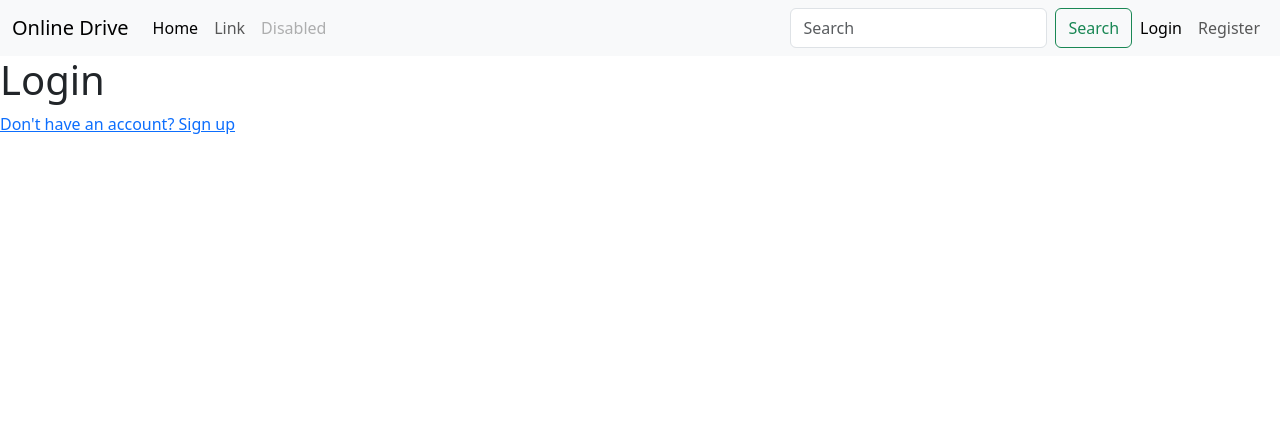
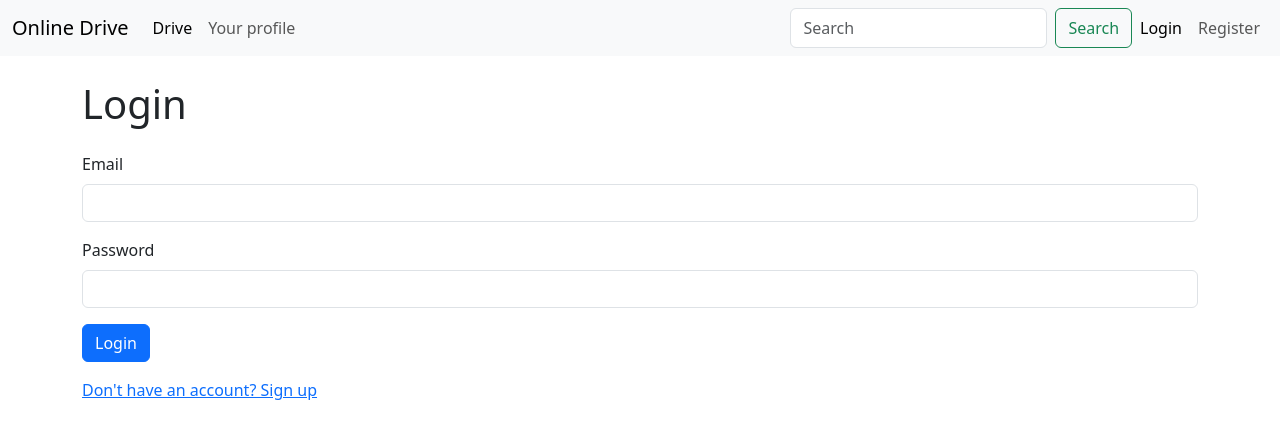
Before and after one commit to zb0r0/online_drive, a Flask app: page /login in a window 1280 px wide. Shown: the top 439 px of the page. Run offline with Flask 3, Linux system fonts and the light colour scheme.

Commit message:
login/register done

```diff
--- a/app.py
+++ b/app.py
@@ -1,17 +1,24 @@
-from flask import Flask, render_template, url_for
+from flask import Flask, render_template, url_for, redirect, flash, request
 from flask_sqlalchemy import SQLAlchemy
-from flask_login import UserMixin
+from flask_login import UserMixin, login_user, LoginManager, login_required, logout_user, current_user
+from werkzeug.security import generate_password_hash, check_password_hash
+from flask_wtf import FlaskForm
+from wtforms import StringField, PasswordField, SubmitField
+from wtforms.validators import DataRequired, Length, Email, EqualTo, ValidationError
 
 app = Flask(__name__)
 app.config['SECRET_KEY'] = '123secretkey'
 app.config['SQLALCHEMY_DATABASE_URI'] = 'mssql+pyodbc://@DESKTOP-DJ1UNI3/online_drive?driver=ODBC+Driver+17+for+SQL+Server&trusted_connection=yes'
 db = SQLAlchemy(app)
+login_manager = LoginManager(app)
+login_manager.login_view = 'login'
+login_manager.login_message_category = 'info'
 
 class User(db.Model, UserMixin):
     id = db.Column(db.Integer, primary_key=True)
     username = db.Column(db.String(20), nullable=False, unique=True)
     email = db.Column(db.String(50), nullable=False, unique=True)
-    password = db.Column(db.String(50), nullable=False)
+    password = db.Column(db.String(500), nullable=False)
     files = db.relationship('FileStorage', backref='user', lazy=True)
 
     def __repr__(self):
@@ -24,19 +31,75 @@ class FileStorage(db.Model):
     user_id = db.Column(db.Integer, db.ForeignKey('user.id'), nullable=False)
 
     def __repr__(self):
-        return f"User('{self.filename}')"
+        return f"File('{self.filename}')"
+
+@login_manager.user_loader
+def load_user(user_id):
+    return User.query.get(int(user_id))
+
+class RegistrationForm(FlaskForm):
+    username = StringField('Username', validators=[DataRequired(), Length(min=2, max=20)])
+    email = StringField('Email', validators=[DataRequired(), Email()])
+    password = PasswordField('Password', validators=[DataRequired(), Length(min=6)])
+    confirm_password = PasswordField('Confirm Password', validators=[DataRequired(), EqualTo('password')])
+    submit = SubmitField('Sign Up')
+
+    def validate_username(self, username):
+        user = User.query.filter_by(username=username.data).first()
+        if user:
+            raise ValidationError('That username is taken. Please choose a different one.')
+
+    def validate_email(self, email):
+        user = User.query.filter_by(email=email.data).first()
+        if user:
+            raise ValidationError('That email is already registered. Please choose a different one.')
+
+class LoginForm(FlaskForm):
+    email = StringField('Email', validators=[DataRequired(), Email()])
+    password = PasswordField('Password', validators=[DataRequired()])
+    submit = SubmitField('Login')
 
 @app.route('/')
 def home_page():
     return render_template("index.html")
 
-@app.route('/login')
+@app.route('/register', methods=['GET', 'POST'])
+def register():
+    if current_user.is_authenticated:
+        return redirect(url_for('home_page'))
+    form = RegistrationForm()
+    if form.validate_on_submit():
+        hashed_password = generate_password_hash(form.password.data, method='pbkdf2:sha256')
+        user = User(username=form.username.data, email=form.email.data, password=hashed_password)
+        db.session.add(user)
+        db.session.commit()
+        flash('Your account has been created! You can now log in.', 'success')
+        return redirect(url_for('login'))
+    return render_template('register.html', form=form)
+
+@app.route('/login', methods=['GET', 'POST'])
 def login():
-    return render_template('login.html')
+    if current_user.is_authenticated:
+        return redirect(url_for('home_page'))
+    form = LoginForm()
+    if form.validate_on_submit():
+        user = User.query.filter_by(email=form.email.data).first()
+        if user and check_password_hash(user.password, form.password.data):
+            login_user(user)
+            return redirect(url_for('home_page'))
+        else:
+            flash('Login Unsuccessful. Please check email and password', 'danger')
+    return render_template('login.html', form=form)
 
-@app.route('/register')
-def register():
-    return render_template('register.html')
+@app.route('/logout')
+@login_required
+def logout():
+    logout_user()
+    return redirect(url_for('home_page'))
+
+@app.route('/profile')
+def profile():
+    return(render_template('profile.html'))
 
 if __name__ == '__main__':
     app.run(debug=True)
--- a/templates/base.html
+++ b/templates/base.html
@@ -6,12 +6,26 @@
         {% block title %}
         {% endblock %}
     </title>
-<link href="https://cdn.jsdelivr.net/npm/bootstrap@5.3.3/dist/css/bootstrap.min.css" rel="stylesheet" integrity="sha384-QWTKZyjpPEjISv5WaRU9OFeRpok6YctnYmDr5pNlyT2bRjXh0JMhjY6hW+ALEwIH" crossorigin="anonymous">
+    <link href="https://cdn.jsdelivr.net/npm/bootstrap@5.3.3/dist/css/bootstrap.min.css" rel="stylesheet" integrity="sha384-QWTKZyjpPEjISv5WaRU9OFeRpok6YctnYmDr5pNlyT2bRjXh0JMhjY6hW+ALEwIH" crossorigin="anonymous">
 </head>
 <body>
     {% include 'navbar.html' %}
-{% block body %}
-{% endblock %}
-<script src="https://cdn.jsdelivr.net/npm/bootstrap@5.3.3/dist/js/bootstrap.bundle.min.js" integrity="sha384-YvpcrYf0tY3lHB60NNkmXc5s9fDVZLESaAA55NDzOxhy9GkcIdslK1eN7N6jIeHz" crossorigin="anonymous"></script>
+    <div class="container mt-4">
+        {% with messages = get_flashed_messages(with_categories=true) %}
+            {% if messages %}
+                <div class="alert alert-dismissible fade show" role="alert">
+                    {% for category, message in messages %}
+                        <div class="alert alert-{{ category }} alert-dismissible fade show" role="alert">
+                            {{ message }}
+                            <button type="button" class="btn-close" data-bs-dismiss="alert" aria-label="Close"></button>
+                        </div>
+                    {% endfor %}
+                </div>
+            {% endif %}
+        {% endwith %}
+        {% block body %}
+        {% endblock %}
+    </div>
+    <script src="https://cdn.jsdelivr.net/npm/bootstrap@5.3.3/dist/js/bootstrap.bundle.min.js" integrity="sha384-YvpcrYf0tY3lHB60NNkmXc5s9fDVZLESaAA55NDzOxhy9GkcIdslK1eN7N6jIeHz" crossorigin="anonymous"></script>
 </body>
 </html>
--- a/templates/login.html
+++ b/templates/login.html
@@ -1,8 +1,22 @@
 {% extends 'base.html' %}
 {% block title %}
-Online Drive
+Login - Online Drive
 {% endblock %}
 {% block body %}
-<h1>Login</h1>
-    <a href="{{ url_for('register') }}">Don't have an account? Sign up</a>
+<h1 class="mb-4">Login</h1>
+<form method="POST" action="{{ url_for('login') }}">
+    {{ form.hidden_tag() }}
+    <div class="mb-3">
+        {{ form.email.label(class="form-label") }}
+        {{ form.email(class="form-control") }}
+    </div>
+    <div class="mb-3">
+        {{ form.password.label(class="form-label") }}
+        {{ form.password(class="form-control") }}
+    </div>
+    <div class="mb-3">
+        {{ form.submit(class="btn btn-primary") }}
+    </div>
+</form>
+<a href="{{ url_for('register') }}">Don't have an account? Sign up</a>
 {% endblock %}
--- a/templates/navbar.html
+++ b/templates/navbar.html
@@ -7,25 +7,35 @@
       <a class="navbar-brand" href="/">Online Drive</a>
       <ul class="navbar-nav me-auto mb-2 mb-lg-0">
         <li class="nav-item">
-          <a class="nav-link active" aria-current="page" href="/">Home</a>
+          <a class="nav-link active" aria-current="page" href="/">Drive</a>
         </li>
+          {% if current_user.is_authenticated %}
             <li class="nav-item">
-          <a class="nav-link" href="#">Link</a>
+              <a class="nav-link" href="/profile">Your profile</a>
             </li>
+          {% else %}
             <li class="nav-item">
-          <a class="nav-link disabled" aria-disabled="true">Disabled</a>
+              <a class="nav-link" href="/login">Your profile</a>
             </li>
+          {% endif %}
+
       </ul>
       <form class="d-flex" role="search">
         <input class="form-control me-2" type="search" placeholder="Search" aria-label="Search">
         <button class="btn btn-outline-success" type="submit">Search</button>
       <ul class="navbar-nav me-auto mb-2 mb-lg-0">
+          {% if not current_user.is_authenticated %}
             <li class="nav-item">
               <a class="nav-link active" aria-current="page" href="/login">Login</a>
             </li>
             <li class="nav-item">
               <a class="nav-link" href="/register">Register</a>
             </li>
+          {% else %}
+            <li class="nav-item">
+              <a class="nav-link" href="/logout">Logout</a>
+            </li>
+          {% endif %}
       </ul>
       </form>
     </div>
```
Also changed, not shown: templates/profile.html (added, +7 -0 lines), templates/register.html (+25 -3 lines). Lines whose indentation alone changed are shown as unchanged.
